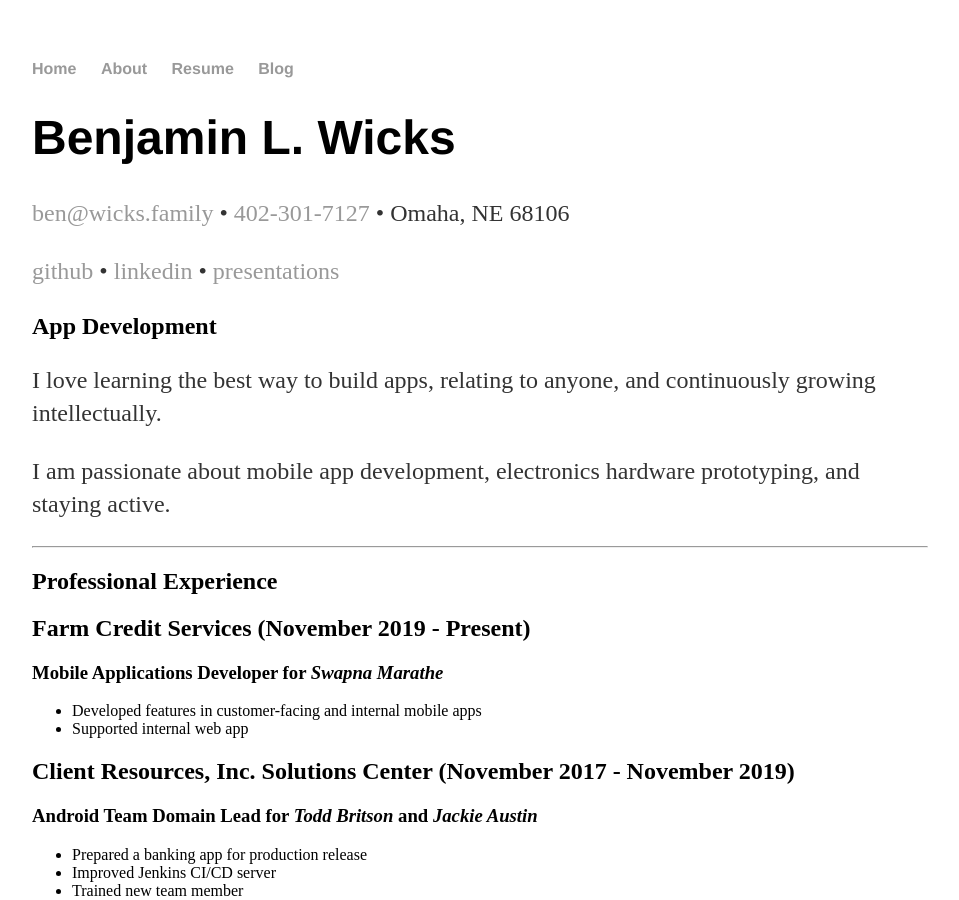
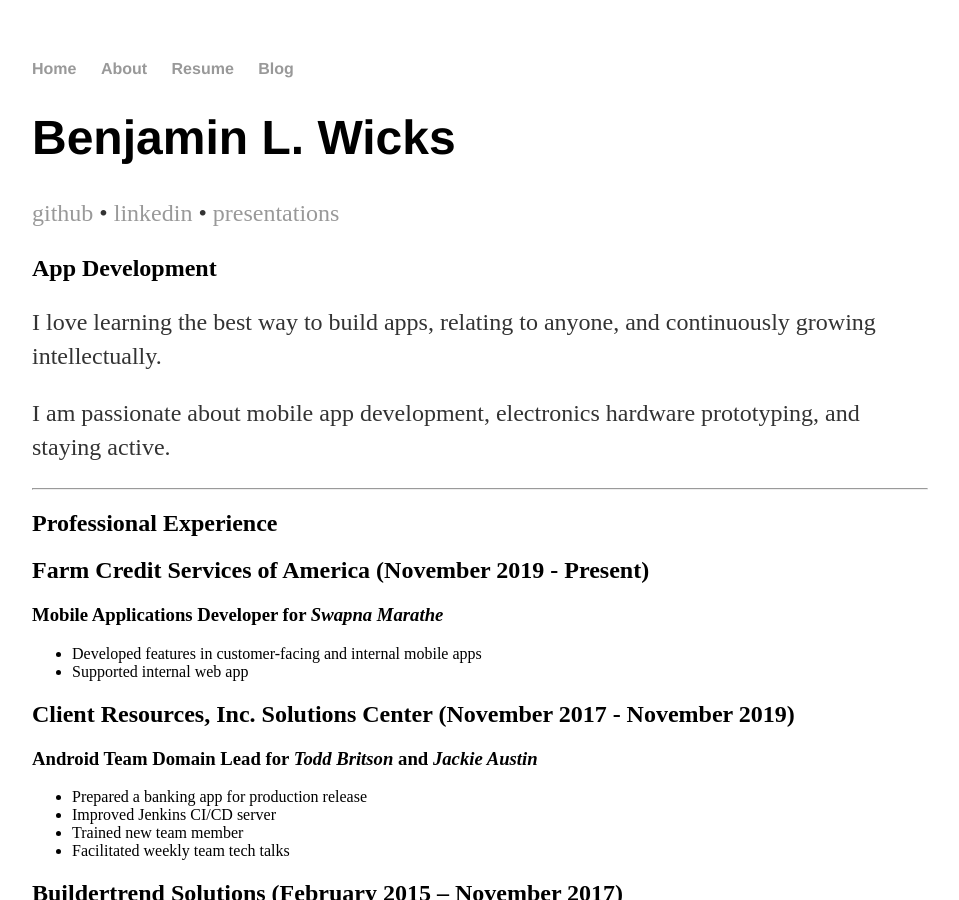
Before and after one commit to benwicks/benwicks.github.io, a Jekyll site: the page built from resume/index.md, in a window 1280 px wide and 900 px high. Shown: the whole window, without its empty margins (160-1119 px from the left). Built offline with Jekyll 4.4.1, drawn with Linux system fonts in a browser that asks for light colours; our own code applies the rules of GitHub Pages for plain Markdown files.

Commit message:
Update index.md

```diff
--- a/resume/index.md
+++ b/resume/index.md
@@ -3,8 +3,6 @@
 ---
 
 # Benjamin L. Wicks
-
-<mailto:ben@wicks.family> • <a href="tel:+14023017127">402-301-7127</a> • Omaha, NE 68106
 
 [github](https://github.com/benwicks) • [linkedin](https://www.linkedin.com/in/benjaminwicks/) • [presentations](https://speakerdeck.com/benwicks)
 
@@ -17,7 +15,7 @@
 
 ## Professional Experience
 
-## Farm Credit Services (November 2019 - Present)
+## Farm Credit Services of America (November 2019 - Present)
 ### **Mobile Applications Developer** for *Swapna Marathe*
 - Developed features in customer-facing and internal mobile apps
 - Supported internal web app
```
